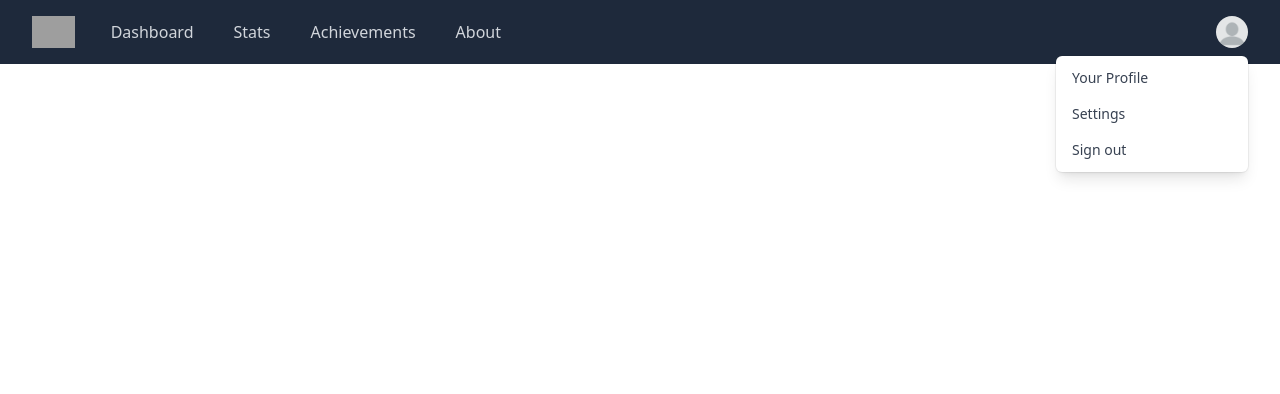
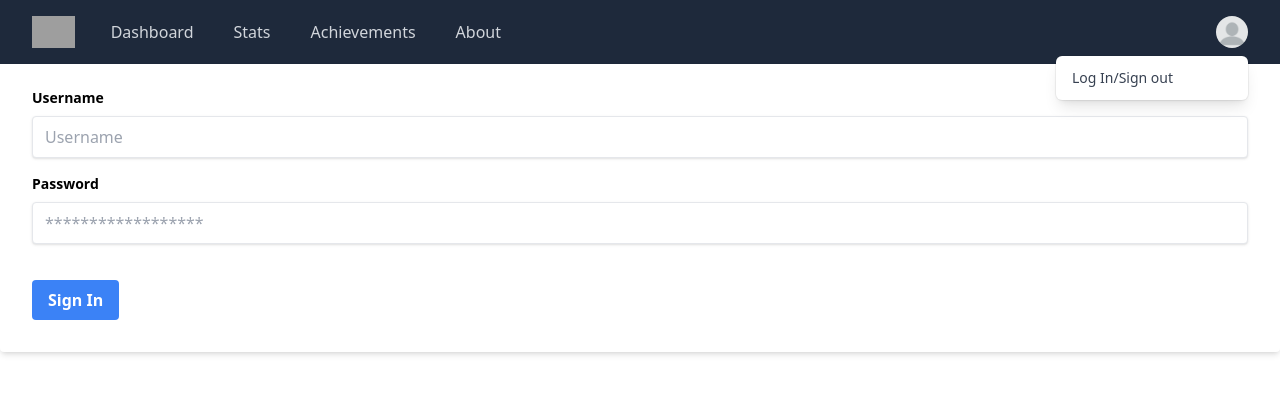
Before and after one commit to ctrlaltf2/super-ear, a React (Create React App) app in the folder frontend/: page /Login in a window 1280 px wide. Both pictures are taken after a click on the button "Open user menu". Shown: the top 394 px of the page. Built offline with nearby package versions, Linux system fonts and the light colour scheme; grey boxes are pictures that could not be loaded.

Commit message:
added login function

```diff
--- a/frontend/src/App.js
+++ b/frontend/src/App.js
@@ -9,6 +9,7 @@ const Dashboard = React.lazy(() => import('./pages/Dashboard'));
 const About = React.lazy(() => import('./pages/About'));
 const Achievements = React.lazy(() => import('./pages/Achievements'));
 const Stats = React.lazy(() => import('./pages/Stats'));
+const Login = React.lazy(() => import('./pages/Login'));
 import Play from './pages/Play';
 
 function App() {
@@ -42,6 +43,7 @@ function App() {
             <Achievements />
             </React.Suspense>} />
           <Route path="play" element={<Play />} />
+          <Route path="Login" element={<Login />} />
         </Route>
       </Routes>
     </div>
--- a/frontend/src/components/navbar.jsx
+++ b/frontend/src/components/navbar.jsx
@@ -83,30 +83,10 @@ export default function navbar() {
                       <Menu.Item>
                         {({ active }) => (
                           <a
-                            href="#"
+                            href="Login"
                             className={classNames(active ? 'bg-gray-100' : '', 'block px-4 py-2 text-sm text-gray-700')}
                           >
-                            Your Profile
-                          </a>
-                        )}
-                      </Menu.Item>
-                      <Menu.Item>
-                        {({ active }) => (
-                          <a
-                            href="#"
-                            className={classNames(active ? 'bg-gray-100' : '', 'block px-4 py-2 text-sm text-gray-700')}
-                          >
-                            Settings
-                          </a>
-                        )}
-                      </Menu.Item>
-                      <Menu.Item>
-                        {({ active }) => (
-                          <a
-                            href="#"
-                            className={classNames(active ? 'bg-gray-100' : '', 'block px-4 py-2 text-sm text-gray-700')}
-                          >
-                            Sign out
+                            Log In/Sign out
                           </a>
                         )}
                       </Menu.Item>
--- /dev/null
+++ b/frontend/src/pages/Login.js
@@ -0,0 +1,102 @@
+import React, { useState } from "react";
+import ReactDOM from "react-dom";
+
+function App() {
+  // React States
+  const [uname, setUname] = useState();
+  const [pass, setPass] = useState();
+  const [errorMessages, setErrorMessages] = useState({});
+  const [isSubmitted, setIsSubmitted] = useState(false);
+
+  // User Login info
+  const database = [
+    {
+      username: "user1",
+      password: "pass1"
+    },
+    {
+      username: "user2",
+      password: "pass2"
+    }
+  ];
+
+  const errors = {
+    uname: "invalid username",
+    pass: "invalid password"
+  };
+
+  const handleSubmit = (event) => {
+    console.log("sub");
+    console.log(uname);
+    console.log(password);
+    //Prevent page reload
+    event.preventDefault();
+    // Find user login info
+    const userData = database.find((user) => user.username === uname);
+
+    // Compare user info
+    if (userData) {
+      if (userData.password !== pass) {
+        // Invalid password
+        setErrorMessages({ name: "pass", message: errors.pass });
+      } else {
+        setIsSubmitted(true);
+      }
+    } else {
+      // Username not found
+      setErrorMessages({ name: "uname", message: errors.uname });
+    }
+  };
+
+  // Generate JSX code for error message
+  const renderErrorMessage = (name) =>
+    name === errorMessages.name && (
+      <div className="error">{errorMessages.message}</div>
+    );
+
+  if (isSubmitted){
+      return(
+      <div className="bg-white shadow-md rounded px-8 pt-6 pb-8 mb-4 flex flex-col items-center justify-center">
+        <div>
+          Login Successful!
+        </div>
+      </div>);
+    }
+    else{
+    return (
+      <div className="bg-white shadow-md rounded px-8 pt-6 pb-8 mb-4 flex flex-col">
+        <form onSubmit={handleSubmit}>
+        <div className="mb-4">
+          <label className="block text-grey-darker text-sm font-bold mb-2">
+            Username
+          </label>
+          <input className="shadow appearance-none border rounded w-full py-2 px-3 text-grey-darker"
+            onChange={e => setUname(e.target.value)}
+            type="text"
+            placeholder="Username"
+            required/>
+          {renderErrorMessage("uname")}
+        </div>
+        <div className="mb-6">
+          <label className="block text-grey-darker text-sm font-bold mb-2">
+            Password
+          </label>
+          <input className="shadow appearance-none border border-red rounded w-full py-2 px-3 text-grey-darker mb-3"
+            onChange={e => setPass(e.target.value)}
+            type="password"
+            placeholder="******************"
+            required/>
+          {renderErrorMessage("pass")}
+        </div>
+        <div className="flex items-center justify-between">
+          <button className="bg-blue-500 hover:bg-blue-700 text-white font-bold py-2 px-4 rounded" type="submit">
+              Sign In
+          </button>
+        </div>
+        </form>
+      </div>
+    );}
+
+}
+
+export default App;
--- a/frontend/src/pages/Play.js
+++ b/frontend/src/pages/Play.js
@@ -8,7 +8,7 @@ import { HistoryBox } from '../components/HistoryBox';
 function Play(){
 
     //state declaration
-    const [curState, setCurState] = useState("waiting_for_play");
+    const [curState, setCurState] = useState("connection_error");
     const [curNote, setCurNote] = useState(null);
     const [curAcc, setCurAcc] = useState([0, 0]);
     const [history, setHistory] = useState([]);
@@ -209,7 +209,6 @@ function Play(){
         <div className = "min-h-screen bg-black">
             <div className = "flex flex-col min-h-screen justify-center items-center text-8xl text-white">
                 {curNote}
-            </div>
             <div className="flex flex-row justify-center items-center text-center pt-[5%] text-4xl w-full text-white opacity-70">
                     <div className="flex-1">
                         Accuracy
@@ -238,6 +237,7 @@ function Play(){
                         </div>
                     </div>
                 </div>
+            </div>
         </div>
         );
     }
```
